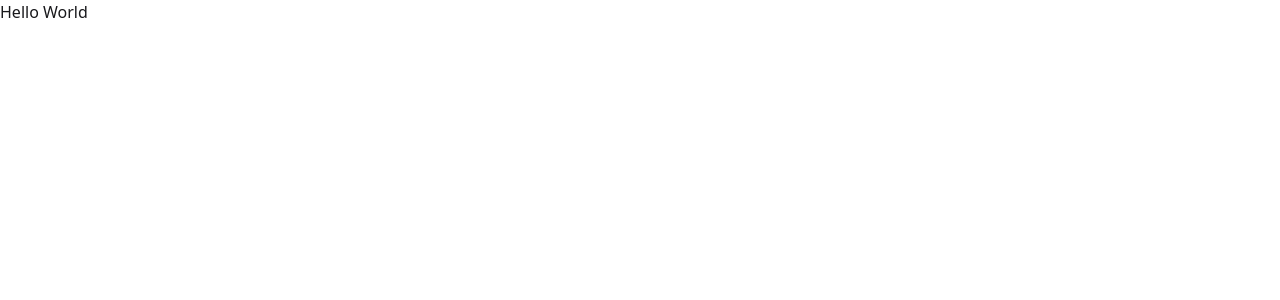
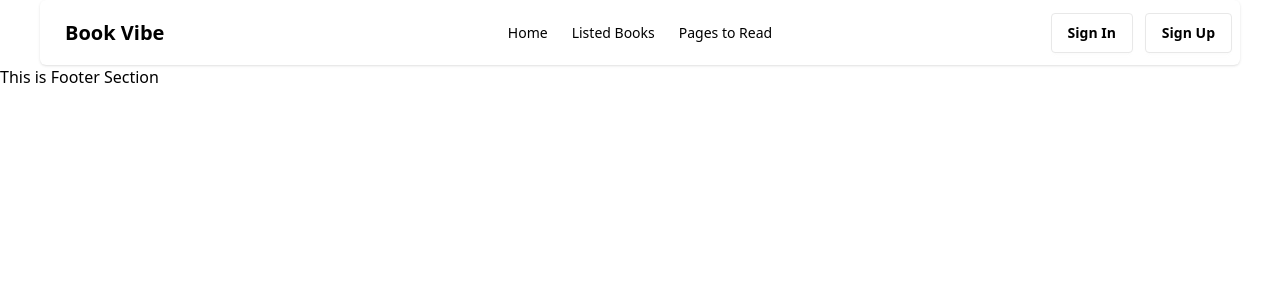
Before and after one commit to alaminbinilias/Boi-Poka, a React (Vite) app: page / in a window 1280 px wide. Shown: the top 300 px of the page. Built offline with nearby package versions, Linux system fonts and the light colour scheme.

Commit message:
NavSection

```diff
--- /dev/null
+++ b/src/Components/Footer/Footer.jsx
@@ -0,0 +1,11 @@
+import React from 'react';
+
+const Footer = () => {
+    return (
+        <div>
+            <h5>This is Footer Section</h5>
+        </div>
+    );
+};
+
+export default Footer;
--- /dev/null
+++ b/src/Components/Header/Navber.jsx
@@ -0,0 +1,39 @@
+import React from 'react';
+import { Link, NavLink } from 'react-router';
+
+const Navber = () => {
+    return (
+        <div>
+            <div className="navbar bg-base-100 shadow-sm w-300 mx-auto rounded-md">
+  <div className="navbar-start">
+    <div className="dropdown">
+      <div tabIndex={0} role="button" className="btn btn-ghost lg:hidden">
+        <svg xmlns="http://www.w3.org/2000/svg" className="h-5 w-5" fill="none" viewBox="0 0 24 24" stroke="currentColor"> <path strokeLinecap="round" strokeLinejoin="round" strokeWidth="2" d="M4 6h16M4 12h8m-8 6h16" /> </svg>
+      </div>
+      <ul
+        tabIndex="-1"
+        className="menu menu-sm dropdown-content bg-base-100 rounded-box z-1 mt-3 w-52 p-2 shadow">
+            <li><Link>Home</Link></li>
+            <li><Link>Listed Books</Link></li>
+            <li><Link>Pages to Read</Link></li>
+        </ul>
+    </div>
+    <a className="btn btn-ghost text-xl">Book Vibe</a>
+  </div>
+  <div className="navbar-center hidden lg:flex">
+    <ul className="menu menu-horizontal px-1 flex items-center">
+      <li><Link>Home</Link></li>
+      <li><Link>Listed Books</Link></li>
+      <li><Link>Pages to Read</Link></li>
+    </ul>
+  </div>
+  <div className="navbar-end gap-3">
+    <a className="btn">Sign In</a>
+    <a className="btn">Sign Up</a>
+  </div>
+            </div>
+        </div>
+    );
+};
+
+export default Navber;
--- /dev/null
+++ b/src/Pages/Root/Root.jsx
@@ -0,0 +1,16 @@
+import React from 'react';
+import Navber from '../../Components/Header/Navber';
+import { Outlet } from 'react-router';
+import Footer from '../../Components/Footer/Footer';
+
+const Root = () => {
+    return (
+        <div>
+            <Navber></Navber>
+            <Outlet></Outlet>
+            <Footer></Footer>
+        </div>
+    );
+};
+
+export default Root;
--- /dev/null
+++ b/src/Routes/Routes.jsx
@@ -0,0 +1,12 @@
+import React from 'react';
+import { createBrowserRouter } from 'react-router';
+import Root from '../Pages/Root/Root';
+
+const router= createBrowserRouter([
+  {
+    path:'/',
+    Component:Root
+  }
+])
+
+export default router;
--- a/src/index.css
+++ b/src/index.css
@@ -1,2 +1,7 @@
 @import "tailwindcss";
 @plugin "daisyui";
+
+*, body{
+    background-color: white;
+    color: black;
+}
```
Also changed, not shown: src/main.jsx (+2 -9 lines).
